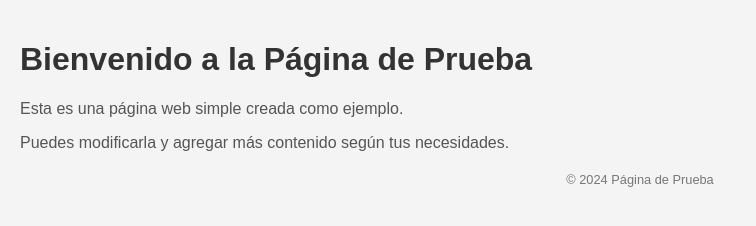
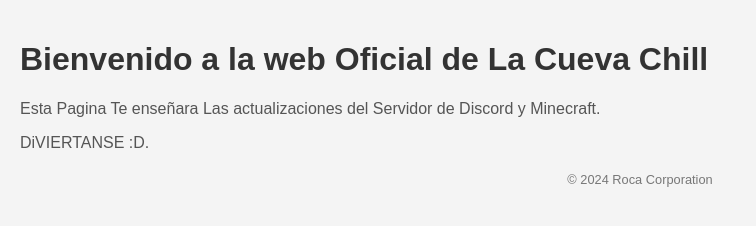
Before and after one commit to Haypiedra2/PaginaWebLobby, a plain HTML site: page index.html in a window 1280 px wide. Shown: the whole page, without its empty margins (0-756 px from the left). Drawn offline with Linux system fonts and the light colour scheme.

Commit message:
Update index.html

```diff
--- a/index.html
+++ b/index.html
@@ -26,11 +26,11 @@
     </style>
 </head>
 <body>
-    <h1>Bienvenido a la Página de Prueba</h1>
-    <p>Esta es una página web simple creada como ejemplo.</p>
-    <p>Puedes modificarla y agregar más contenido según tus necesidades.</p>
+    <h1>Bienvenido a la web Oficial de La Cueva Chill</h1>
+    <p>Esta Pagina Te enseñara Las actualizaciones del Servidor de Discord y Minecraft.</p>
+    <p>DiVIERTANSE :D.</p>
     <footer>
-        &copy; 2024 Página de Prueba
+        &copy; 2024 Roca Corporation
     </footer>
 </body>
 </html>
```
